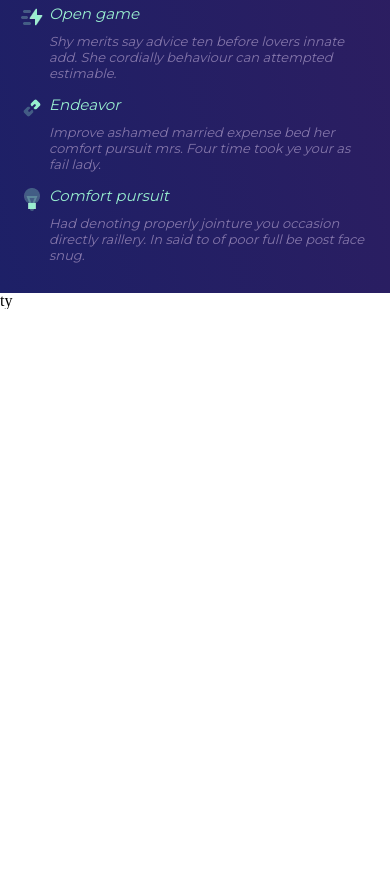
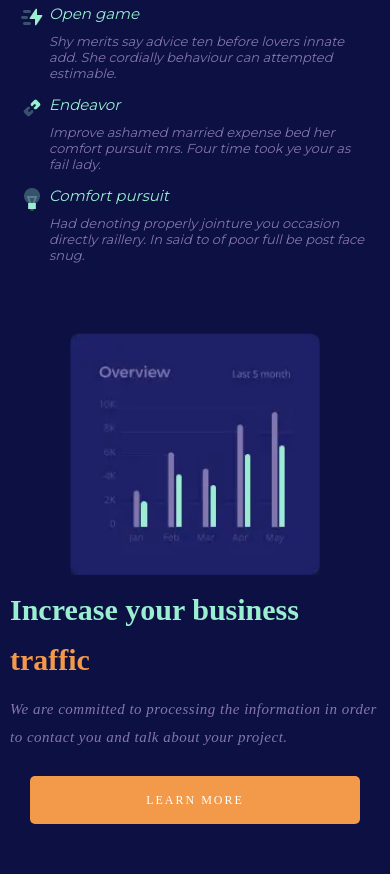
Before and after one commit to EnyngS/Run, a plain HTML site: page index.html in a window 390 px wide. Shown: the part 1328-2202 px from the top of the page. Before the commit the page ends 1637 px from the top, so only its background shows below. Drawn offline with nearby package versions, Linux system fonts and the light colour scheme; a web font is replaced by a local one.

Commit message:
Add files via upload

```diff
--- a/css/style.css
+++ b/css/style.css
@@ -101,13 +101,6 @@ body {
   width: 100%;
   min-height: 100%;
   overflow: hidden;
-  display: -webkit-box;
-  display: -ms-flexbox;
-  display: flex;
-  -webkit-box-orient: vertical;
-  -webkit-box-direction: normal;
-      -ms-flex-direction: column;
-          flex-direction: column;
   min-width: 0;
 }
 
@@ -884,10 +877,9 @@ body.ie ._ibg img {
 .header {
   font-family: "Montserrat";
   padding: 70px 0 80px;
-  background: -webkit-gradient(linear, left bottom, right top, from(rgba(29, 32, 103, 0.9)), to(#361c5d));
-  background: -o-linear-gradient(bottom left, rgba(29, 32, 103, 0.9), #361c5d);
-  background: linear-gradient(to top right, rgba(29, 32, 103, 0.9), #361c5d);
-  background-color: #1d2067;
+  background: -o-linear-gradient(68deg, rgba(13, 16, 67, 0.9) 30%, #361c5d);
+  background: linear-gradient(22deg, rgba(13, 16, 67, 0.9) 30%, #361c5d);
+  background-color: #0d1043;
 }
 
 .header__content {
@@ -1234,9 +1226,86 @@ body.ie ._ibg img {
 */
 
 .page {
-  -webkit-box-flex: 1;
-      -ms-flex: 1 1 auto;
-          flex: 1 1 auto;
+  background-color: #0d1043;
+}
+
+.traffic {
+  display: -webkit-box;
+  display: -ms-flexbox;
+  display: flex;
+  -webkit-box-pack: justify;
+      -ms-flex-pack: justify;
+          justify-content: space-between;
+  max-width: 950px;
+  padding: 70px 0px 150px 0px;
+  padding: 70px 0px 150px 0px;
+}
+
+.traffic__desc {
+  max-width: 470px;
+}
+
+.traffic__title {
+  font-weight: bold;
+  font-size: 42px;
+  line-height: 50px;
+  color: #99efd0;
+  padding: 0px 50px 30px 0px;
+}
+
+.traffic__title span {
+  color: #f2994a;
+}
+
+.traffic__subtitle {
+  font-style: italic;
+  font-weight: normal;
+  font-size: 15px;
+  line-height: 28px;
+  letter-spacing: 0.5px;
+  padding: 0px 0px 43px 0px;
+  color: #8476aa;
+}
+
+.traffic__btn {
+  font-weight: 500;
+  font-size: 12px;
+  line-height: 20px;
+  padding: 14px 30px;
+  text-align: center;
+  letter-spacing: 2px;
+  text-transform: uppercase;
+  background-color: #f2994a;
+  color: #ffffff;
+  display: inline-block;
+  border-radius: 5px;
+}
+
+.traffic__img {
+  padding: 0px 0px 0px 30px;
+}
+
+.traffic__img img {
+  width: 100%;
+  height: auto;
+  -o-object-fit: cover;
+     object-fit: cover;
+}
+
+.traffic__img1 {
+  display: none;
+  padding: 0px 0px 0px 30px;
+  min-width: 250px;
+  -ms-flex-item-align: center;
+      -ms-grid-row-align: center;
+      align-self: center;
+}
+
+.traffic__img1 img {
+  width: 100%;
+  height: auto;
+  -o-object-fit: cover;
+     object-fit: cover;
 }
 
 @media (min-width: 991.98px) {
@@ -1307,7 +1376,8 @@ body.ie ._ibg img {
 @media (max-width: 767.98px) {
   ._container {
     max-width: none;
-    padding: 0 10px;
+    padding-left: 10px;
+    padding-right: 10px;
   }
 
   .icon-menu {
@@ -1424,6 +1494,59 @@ body.ie ._ibg img {
     font-size: 13px;
     line-height: 16px;
   }
+
+  .traffic {
+    padding: 40px 10px 50px 10px;
+  }
+
+  .traffic__title {
+    font-size: 30px;
+    padding: 0px 30px 20px 0px;
+  }
+
+  .traffic__subtitle {
+    padding: 0px 0px 25px 0px;
+  }
+
+  .traffic__img {
+    display: none;
+  }
+
+  .traffic__img1 {
+    display: block;
+  }
+}
+
+@media (max-width: 540px) {
+  .traffic {
+    -webkit-box-orient: vertical;
+    -webkit-box-direction: normal;
+        -ms-flex-direction: column;
+            flex-direction: column;
+  }
+
+  .traffic__desc {
+    -webkit-box-ordinal-group: 3;
+        -ms-flex-order: 2;
+            order: 2;
+  }
+
+  .traffic__title {
+    padding: 0px 0px 10px 0px;
+  }
+
+  .traffic__btn {
+    display: block;
+    text-align: center;
+    margin: 0 20px;
+  }
+
+  .traffic__img1 {
+    -webkit-box-ordinal-group: 2;
+        -ms-flex-order: 1;
+            order: 1;
+    padding: 0px 0px 10px 0px;
+  }
 }
 
 @media (max-width: 479.98px) {
--- a/index.html
+++ b/index.html
@@ -140,7 +140,16 @@
 		</div>
 </header>
 		<main class="page">
-			ty
+			<div class="traffic _container ">
+				<div class="traffic__desc">
+					<div class="traffic__title">Increase your business <span>traffic</span> </div>
+					<div class="traffic__subtitle">We are committed to processing the information in order to contact you and
+						talk about your project. </div>
+					<div class="traffic__btn">Learn More</div>
+				</div>
+				<div class="traffic__img1"><picture><source srcset="img/stat1.webp" type="image/webp"><img src="img/stat1.png" alt=""></picture></div>
+				<div class="traffic__img"><picture><source srcset="img/stat.webp" type="image/webp"><img src="img/stat.png" alt=""></picture></div>
+			</div>
 		</main>
 		<footer class="footer">
 	<div class="footer__content _container">
```
Also changed, not shown: css/style.min.css, img/stat.png (added), img/stat.webp (added), img/stat1.png (added), img/stat1.webp (added).
